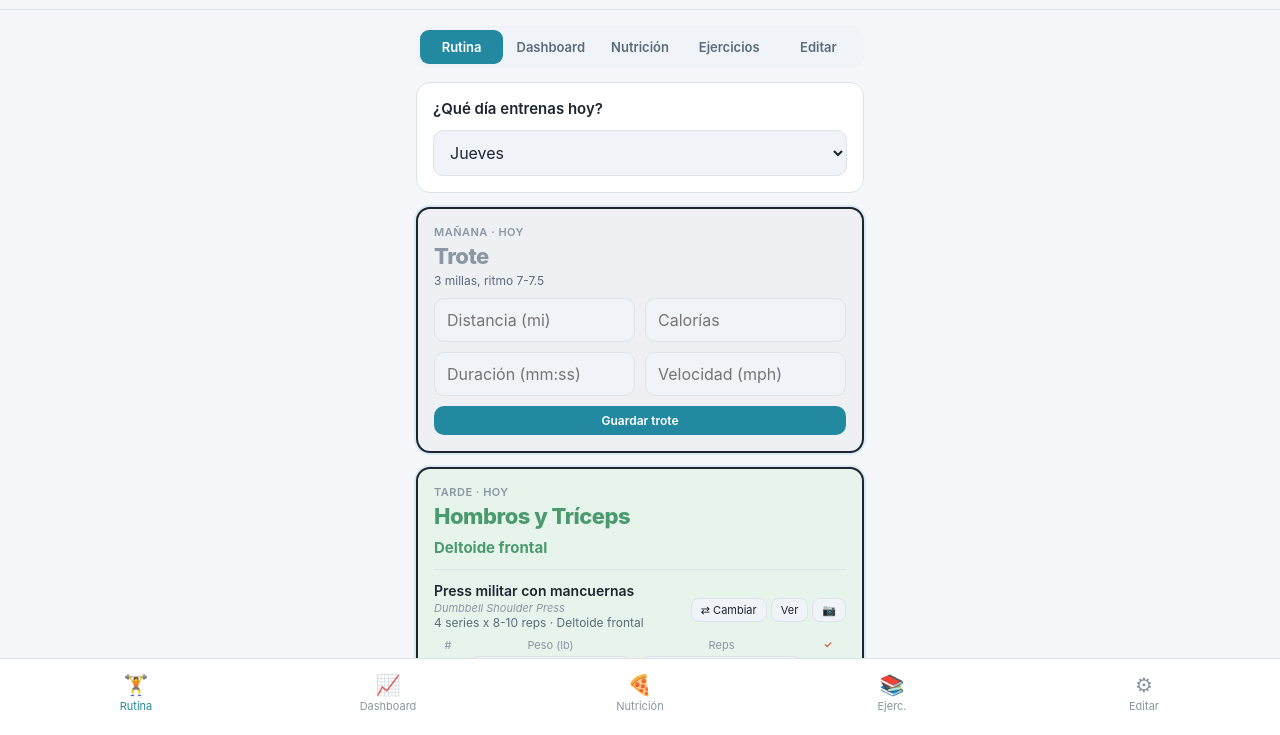
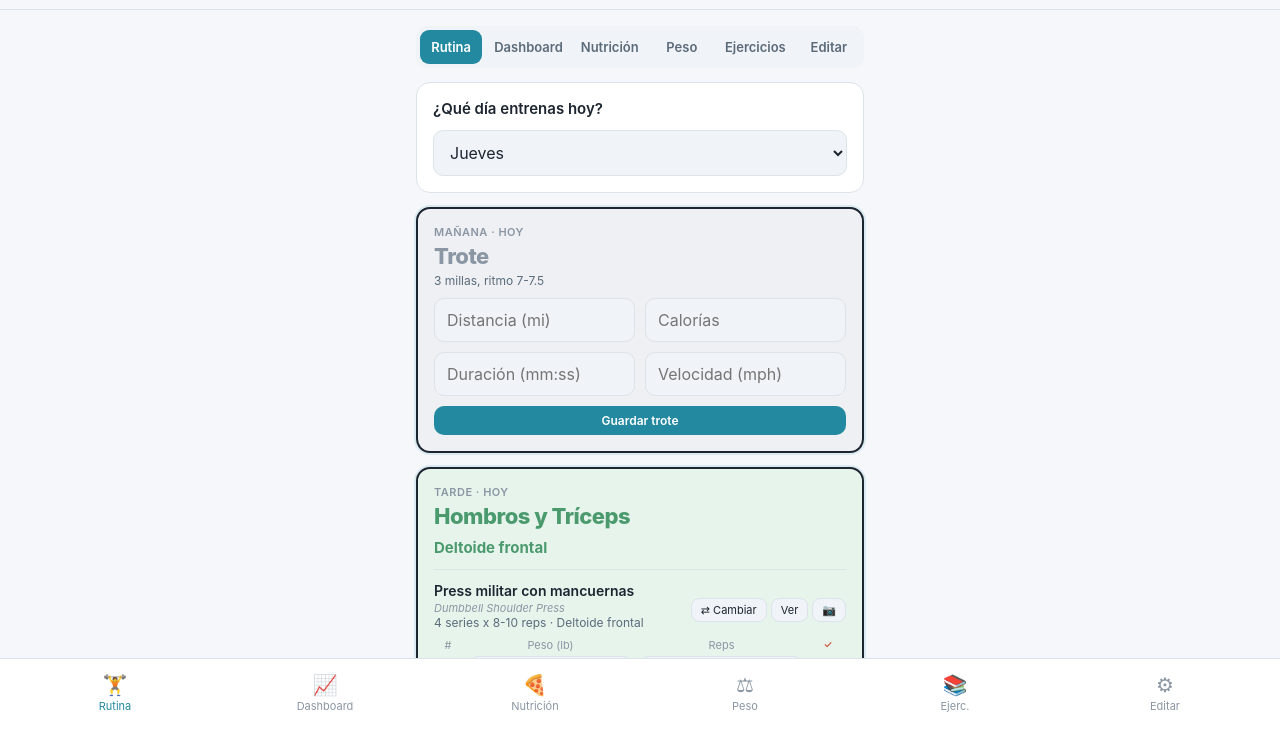
Before and after one commit to Fercarva77/mi-progreso-gym, a plain HTML site: page index.html in a window 1280 px wide. Shown: the part 63-798 px from the top of the page. Drawn offline with Linux system fonts and the light colour scheme.

Commit message:
Update index.html

```diff
--- a/index.html
+++ b/index.html
@@ -108,6 +108,7 @@
     <div class="tab active" data-view="rutina">Rutina</div>
     <div class="tab" data-view="dashboard">Dashboard</div>
     <div class="tab" data-view="nutricion">Nutrición</div>
+    <div class="tab" data-view="peso">Peso</div>
     <div class="tab" data-view="biblioteca">Ejercicios</div>
     <div class="tab" data-view="editar">Editar</div>
   </div>
@@ -378,6 +379,7 @@
   <div class="nav-item active" data-view="rutina"><span class="nav-icon">&#127947;</span>Rutina</div>
   <div class="nav-item" data-view="dashboard"><span class="nav-icon">&#128200;</span>Dashboard</div>
   <div class="nav-item" data-view="nutricion"><span class="nav-icon">&#127829;</span>Nutrición</div>
+  <div class="nav-item" data-view="peso"><span class="nav-icon">&#9878;</span>Peso</div>
   <div class="nav-item" data-view="biblioteca"><span class="nav-icon">&#128218;</span>Ejerc.</div>
   <div class="nav-item" data-view="editar"><span class="nav-icon">&#9881;</span>Editar</div>
 </div>
```
